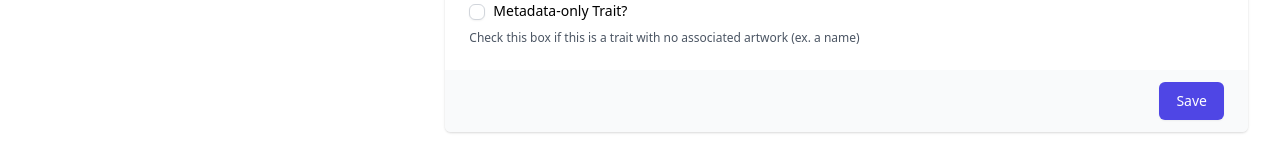
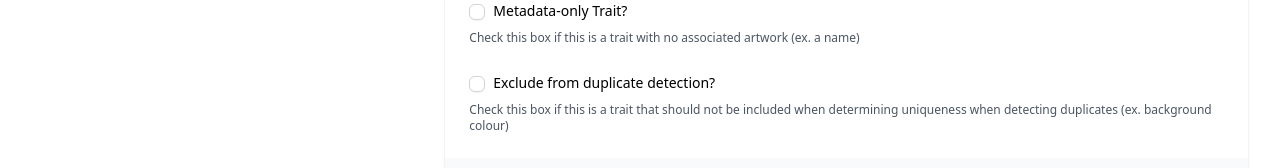
Before and after one commit to theskeletoncrew/treat-toolbox, a Next.js app: page /projects/1/collections/1/traits/create in a window 1280 px wide. Shown: the part 362-530 px from the top of the page. Built offline with nearby package versions, Linux system fonts and the light colour scheme; no server answers; the database is empty; a web font is replaced by a local one.

Commit message:
Add `excludeFromDuplicateDetection` flag to traits
Add a flag to exclude traits from the traits hash used to detect
duplicates. A common use case would be to exclude background colour when
determining uniqueness.

```diff
--- a/models/trait.tsx
+++ b/models/trait.tsx
@@ -19,6 +19,7 @@ export default interface Trait {
   name: string;
   zIndex: number;
   isMetadataOnly: boolean;
+  excludeFromDuplicateDetection: boolean;
 }
 
 export namespace Traits {
--- a/pages/projects/[projectId]/collections/[collectionId]/traits/create.tsx
+++ b/pages/projects/[projectId]/collections/[collectionId]/traits/create.tsx
@@ -36,11 +36,14 @@ export default function CreatePage(props: Props) {
     const zIndex = zIndexStr ? parseInt(zIndexStr) : 0;
 
     const isMetadataOnly = data.get("isMetadataOnly")?.toString() == "1";
+    const excludeFromDuplicateDetection =
+      data.get("excludeFromDuplicateDetection")?.toString() == "1";
 
     const trait = {
       name: name,
       zIndex: zIndex,
       isMetadataOnly: isMetadataOnly,
+      excludeFromDuplicateDetection: excludeFromDuplicateDetection,
     } as Trait;
 
     await Traits.create(trait, projectId, collection.id);
@@ -132,6 +135,27 @@ export default function CreatePage(props: Props) {
                         artwork (ex. a name)
                       </p>
                     </div>
+
+                    <div>
+                      <input
+                        type="checkbox"
+                        name="excludeFromDuplicateDetection"
+                        id="excludeFromDuplicateDetection"
+                        className="shadow-sm sm:text-sm rounded-md border-transparent inline-block mr-2"
+                        value="1"
+                      />
+                      <label
+                        htmlFor="excludeFromDuplicateDetection"
+                        className="inline-block text-sm font-medium"
+                      >
+                        Exclude from duplicate detection?
+                      </label>
+                      <p className="text-xs text-gray-600 mt-2">
+                        Check this box if this is a trait that should not be
+                        included when determining uniqueness when detecting
+                        duplicates (ex. background colour)
+                      </p>
+                    </div>
                   </div>
 
                   <div className="px-4 py-3 bg-gray-50 text-right sm:px-6">
--- a/pages/projects/[projectId]/collections/[collectionId]/traits/index.tsx
+++ b/pages/projects/[projectId]/collections/[collectionId]/traits/index.tsx
@@ -186,6 +186,12 @@ export default function IndexPage(props: Props) {
                           <th
                             scope="col"
                             className="px-6 py-3 text-left text-xs font-medium text-gray-500 uppercase tracking-wider"
+                          >
+                            Exclude from duplicate detection?
+                          </th>
+                          <th
+                            scope="col"
+                            className="px-6 py-3 text-left text-xs font-medium text-gray-500 uppercase tracking-wider"
                           ></th>
                         </tr>
                       </thead>
@@ -232,6 +238,13 @@ export default function IndexPage(props: Props) {
                               <td className="px-6 py-4" width="100">
                                 <div className="text-sm text-gray-500 overflow-ellipsis">
                                   {trait?.isMetadataOnly ? "yes" : "no"}
+                                </div>
+                              </td>
+                              <td className="px-6 py-4" width="100">
+                                <div className="text-sm text-gray-500 overflow-ellipsis">
+                                  {trait?.excludeFromDuplicateDetection
+                                    ? "yes"
+                                    : "no"}
                                 </div>
                               </td>
                               <td align="right" width="100">
```
Also changed, not shown: 1 other file (tests, documents, lock files or other folders).
